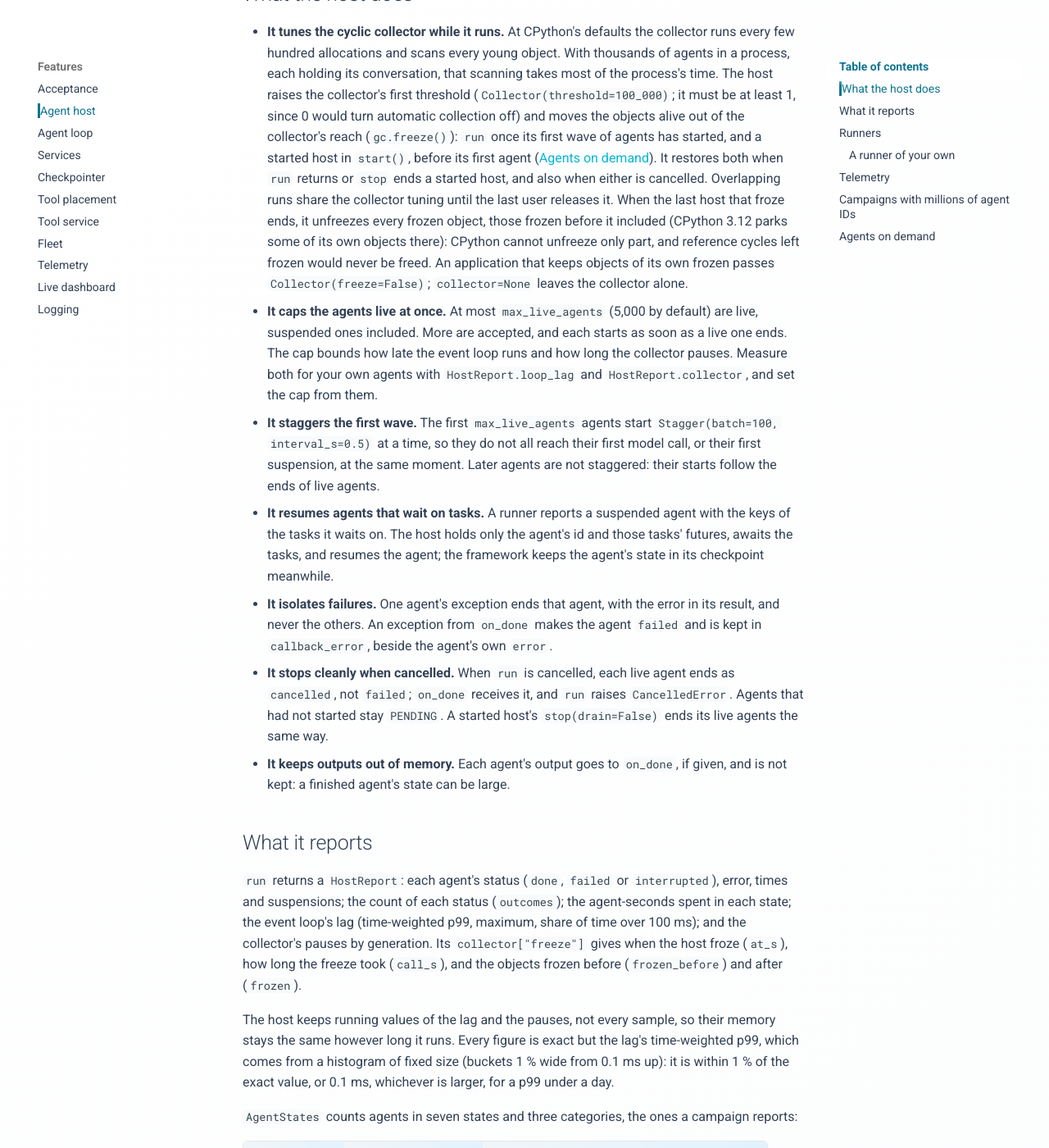
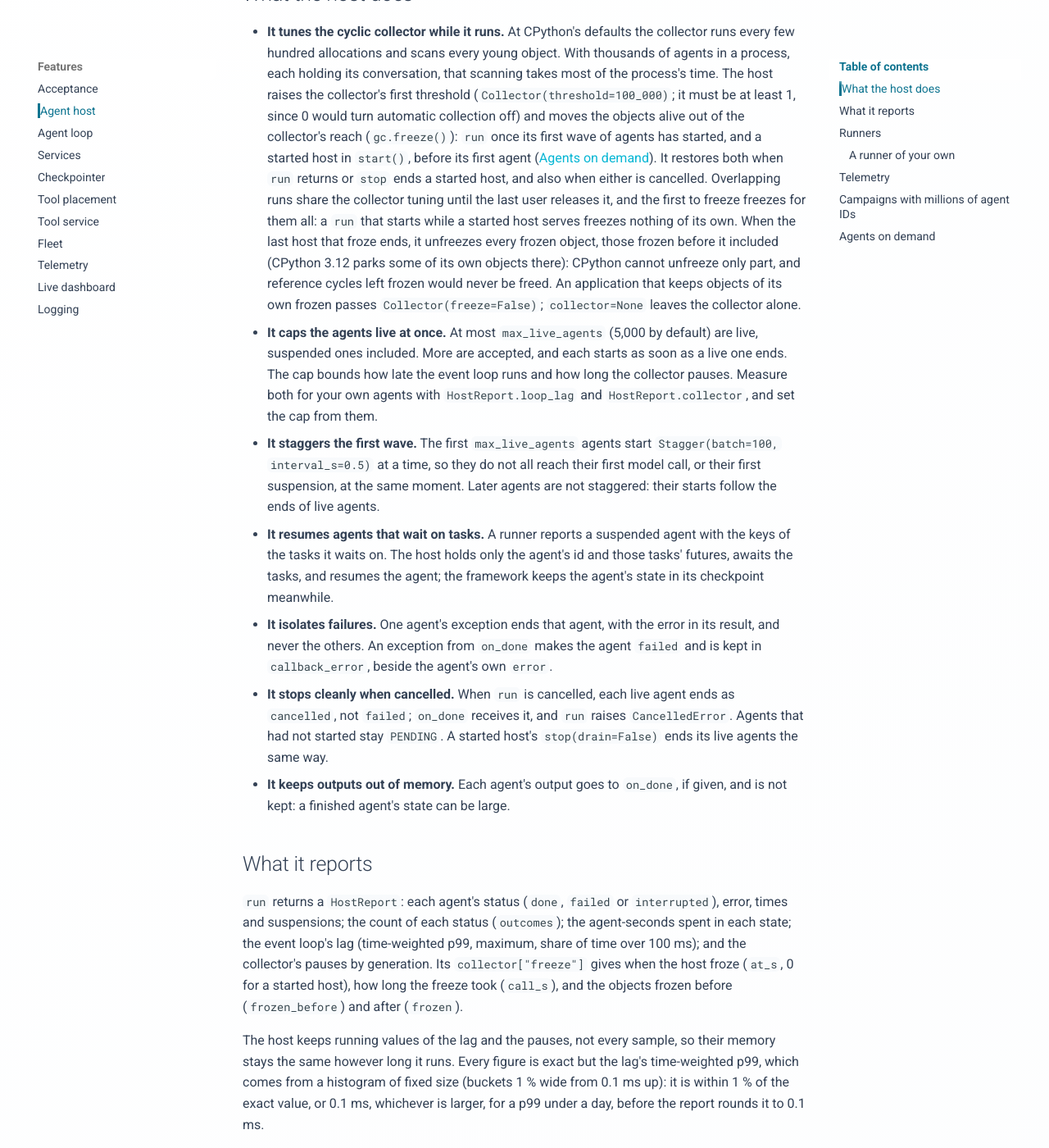
Before and after one commit to stride-research/flowgentic, an MkDocs documentation site: the page built from docs/features/agent-host.md, in a window 1280 px wide and 1400 px high, scrolled down 745 px. Shown: the whole window at 82% size. Built offline with MkDocs 1.6.1 and Material for MkDocs 9.7.7, drawn with Linux system fonts in a browser that asks for light colours; comment, search, counter and statistics services are not loaded; some of the changed text lies outside the part shown.

Commit message:
Freeze a started host under the collection's lock; review fixes; queued agents
A started host froze with collect=False after releasing the collector's
lock, so a host ending on another thread in between could thaw its dead
reference cycles back in, and the new host froze them until it stopped.
_collector_start now freezes under the same hold of the lock as its
collection.

Docs: the 46 and 74 ms are the freeze's own time (call_s), at_s is 0 for a
started host, the p99 is rounded to 0.1 ms after its bound, and a run that
overlaps a started host freezes nothing of its own. With max_queued=None a
queued agent whose caller timed out still runs unless its future was
cancelled: say which timeouts cancel it, and how to bound the queue.

```diff
--- a/docs/features/agent-host.md
+++ b/docs/features/agent-host.md
@@ -32,18 +32,19 @@ host can also take agents one at a time, as they arrive, between `start` and
   With thousands of agents in a process, each holding its conversation, that
   scanning takes most of the process's time. The host raises the collector's
   first threshold (`Collector(threshold=100_000)`; it must be at least 1,
-  since 0 would turn automatic collection off) and moves the objects alive
-  out of the collector's reach (`gc.freeze()`): `run` once its first wave of
-  agents has started, and a started host in `start()`, before its first
-  agent ([Agents on demand](#agents-on-demand)).
-  It restores both when `run` returns or `stop` ends a started host, and also
-  when either is cancelled. Overlapping runs share the collector tuning until
-  the last user releases it. When the last host that froze ends, it unfreezes
-  every frozen object, those frozen before it included (CPython 3.12 parks
-  some of its own objects there): CPython cannot unfreeze only part, and
-  reference cycles left frozen would never be freed. An application that keeps
-  objects of its own frozen passes `Collector(freeze=False)`; `collector=None`
-  leaves the collector alone.
+  since 0 would turn automatic collection off) and moves the objects alive out
+  of the collector's reach (`gc.freeze()`): `run` once its first wave of
+  agents has started, and a started host in `start()`, before its first agent
+  ([Agents on demand](#agents-on-demand)). It restores both when `run` returns
+  or `stop` ends a started host, and also when either is cancelled.
+  Overlapping runs share the collector tuning until the last user releases it,
+  and the first to freeze freezes for them all: a `run` that starts while a
+  started host serves freezes nothing of its own. When the last host that
+  froze ends, it unfreezes every frozen object, those frozen before it
+  included (CPython 3.12 parks some of its own objects there): CPython cannot
+  unfreeze only part, and reference cycles left frozen would never be freed.
+  An application that keeps objects of its own frozen passes
+  `Collector(freeze=False)`; `collector=None` leaves the collector alone.
 - **It caps the agents live at once.** At most `max_live_agents` (5,000 by
   default) are live, suspended ones included. More are accepted, and each
   starts as soon as a live one ends. The cap bounds how late the event loop
@@ -76,14 +77,15 @@ host can also take agents one at a time, as they arrive, between `start` and
 (`outcomes`); the agent-seconds spent in each state; the event loop's lag
 (time-weighted p99, maximum, share of time over 100 ms); and the collector's
 pauses by generation. Its `collector["freeze"]` gives when the host froze
-(`at_s`), how long the freeze took (`call_s`), and the objects frozen before
-(`frozen_before`) and after (`frozen`).
+(`at_s`, 0 for a started host), how long the freeze took (`call_s`), and the
+objects frozen before (`frozen_before`) and after (`frozen`).
 
 The host keeps running values of the lag and the pauses, not every sample, so
 their memory stays the same however long it runs. Every figure is exact but
 the lag's time-weighted p99, which comes from a histogram of fixed size
-(buckets 1 % wide from 0.1 ms up): it is within 1 % of the exact value, or
-0.1 ms, whichever is larger, for a p99 under a day.
+(buckets 1 % wide from 0.1 ms up): it is within 1 % of the exact value, or 0.1
+ms, whichever is larger, for a p99 under a day, before the report rounds it to
+0.1 ms.
 
 `AgentStates` counts agents in seven states and three categories, the ones a
 campaign reports:
@@ -337,7 +339,15 @@ async with host:  # start(); on an error, stop(drain=False)
   or waiting, so a server can refuse work rather than pile it up. With
   `max_queued=0`, an agent is taken only into a free slot. `None`, the
   default, accepts every agent. It does not bound `run` or `run_indexed`,
-  which take their agents as slots free.
+  which take their agents as slots free. With `None`, a burst can queue more
+  agents than the host starts before their callers give up, and a queued agent
+  whose caller timed out still runs when its turn comes, for no one, unless
+  its future was cancelled. `asyncio.wait_for` and `asyncio.timeout` cancel
+  it, so the agent never starts; `asyncio.wait` with a timeout,
+  `asyncio.shield`, or a server that drops a request without cancelling its
+  handler leave it queued. To bound that, set `max_queued` to about the agents
+  the host starts within a caller's timeout, so that `submit` refuses the rest
+  with `QueueFull`, and cancel the future when the caller gives up.
 - **Suspended agents keep their slots.** A suspended agent is live, as in
   `run`: while all slots hold agents, live or suspended, new agents wait, and
   each starts when an agent ends.
@@ -346,17 +356,17 @@ async with host:  # start(); on an error, stop(drain=False)
   `Stagger(batch=100, interval_s=0.5)`, the last of a burst of 1,000 agents
   starts about 4.5 s after the first. A server whose messages come spread out
   gains nothing from it: `Stagger(batch=1, interval_s=0)` starts each agent as
-  soon as a slot is free. A started host does not freeze after its first
-  wave, as `run` does, but in `start()`: a freeze needs a full collection
-  first, which would run on the event loop inside the first agent's request,
-  and `start()` runs one anyway. With the agents-at-scale example's agent
-  process on CPython 3.12, a freeze inside the first request added 46 ms to
-  it with `LoopRunner` and 74 ms with `GraphRunner`; in `start()` it adds a
-  few microseconds. What the first agents create and keep, such as a
-  framework's lazily built caches, is not frozen: about a thousand objects
-  with `GraphRunner` and a few with `LoopRunner` in that process, and a full
-  collection there took 0.1 ms either way. The raised threshold holds for
-  every agent.
+  soon as a slot is free. A started host does not freeze after its first wave,
+  as `run` does, but in `start()`: a freeze needs a full collection first,
+  which would run on the event loop inside the first agent's request, and
+  `start()` runs one anyway. With the agents-at-scale example's agent process
+  on CPython 3.12, the freeze held the event loop inside the first request for
+  46 ms with `LoopRunner` and 74 ms with `GraphRunner` (its `call_s`); in
+  `start()` it adds a few microseconds. What the first agents create and keep,
+  such as a framework's lazily built caches, is not frozen: about a thousand
+  objects with `GraphRunner` and a few with `LoopRunner` in that process, and
+  a full collection there took 0.1 ms either way. The raised threshold holds
+  for every agent.
 - **Cancelling one agent.** Cancelling a future cancels its agent: one still
   waiting never starts, and one live ends as `cancelled`, which `on_done`
   receives. A handler that awaits the future and is itself cancelled, as when
```
Also changed, not shown: CHANGELOG.md (+4 -4 lines), 2 other files.
